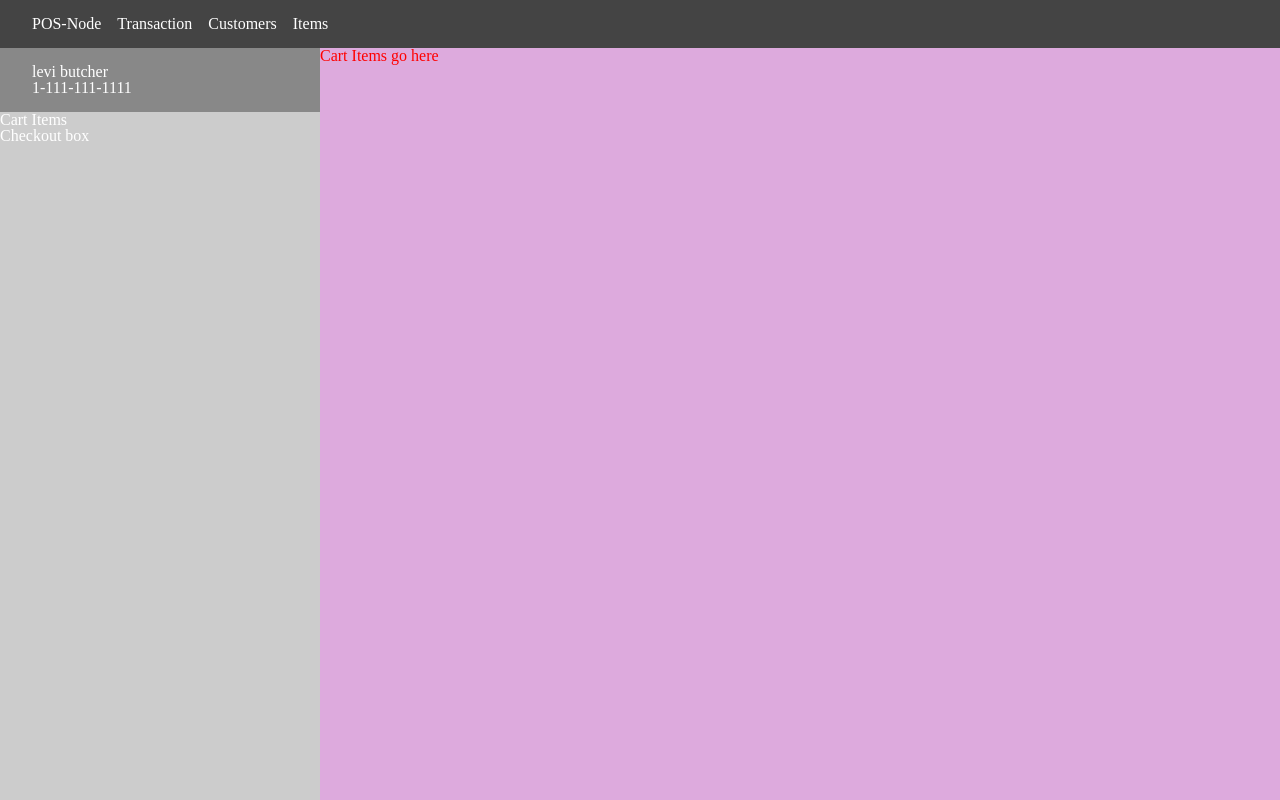
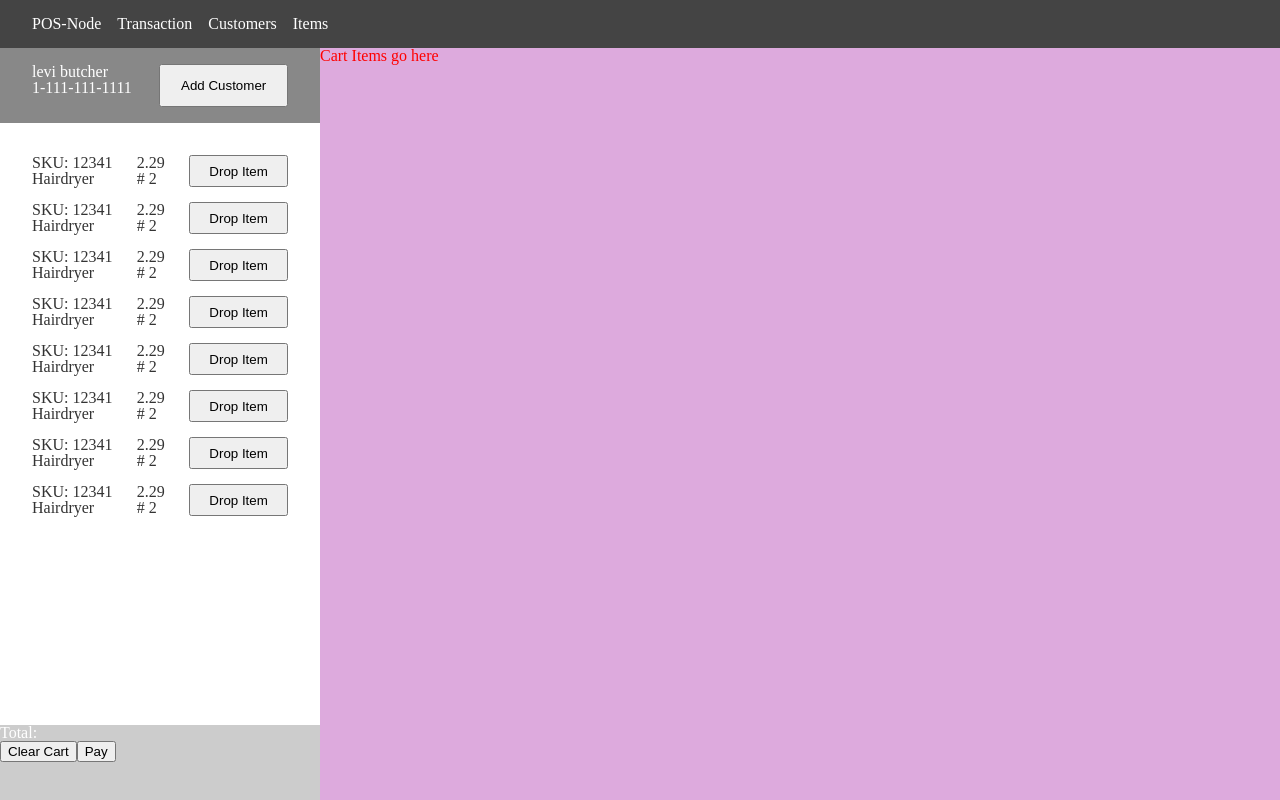
Before and after one commit to LeviButcher/pos-node, a Next.js app in the folder frontend/: page / in a window 1280 px wide. Built offline with nearby package versions, Linux system fonts and the light colour scheme.

Commit message:
Popup module for Cart

```diff
--- a/frontend/components/Cart.js
+++ b/frontend/components/Cart.js
@@ -1,10 +1,85 @@
 import styled from "styled-components";
 import CustomerDetails from "./CustomerDetails";
+
+const CartSection = styled.section`
+  height: 100%;
+  display: grid;
+  grid-template-rows: 10% 80% 10%;
+  grid-template-columns: auto;
+`;
+
+const CartContainer = styled.div`
+  height: 100%;
+  background: #fff;
+  color: #333;
+  overflow-y: auto;
+  padding: ${props => props.theme.padding};
+
+  & > div {
+    margin-bottom: 15px;
+  }
+`;
 
 const CartItems = [
   {
     sku: 12341,
-    description: "",
+    description: "Hairdryer",
+    picURL: "",
+    quantity: "2",
+    available: "4",
+    price: 2.29
+  },
+  {
+    sku: 12341,
+    description: "Hairdryer",
+    picURL: "",
+    quantity: "2",
+    available: "4",
+    price: 2.29
+  },
+  {
+    sku: 12341,
+    description: "Hairdryer",
+    picURL: "",
+    quantity: "2",
+    available: "4",
+    price: 2.29
+  },
+  {
+    sku: 12341,
+    description: "Hairdryer",
+    picURL: "",
+    quantity: "2",
+    available: "4",
+    price: 2.29
+  },
+  {
+    sku: 12341,
+    description: "Hairdryer",
+    picURL: "",
+    quantity: "2",
+    available: "4",
+    price: 2.29
+  },
+  {
+    sku: 12341,
+    description: "Hairdryer",
+    picURL: "",
+    quantity: "2",
+    available: "4",
+    price: 2.29
+  },
+  {
+    sku: 12341,
+    description: "Hairdryer",
+    picURL: "",
+    quantity: "2",
+    available: "4",
+    price: 2.29
+  },
+  {
+    sku: 12341,
+    description: "Hairdryer",
     picURL: "",
     quantity: "2",
     available: "4",
@@ -12,20 +87,41 @@ const CartItems = [
   }
 ];
 
-const CartItem = props => (
-  <div>
-    <h6>props.sku</h6>
-    <p>props.description</p>
-  </div>
+const CartItemContainer = styled.div`
+  display: grid;
+  grid-template-columns: auto auto auto;
+  grid-template-rows: auto;
+`;
+
+const CartItem = ({ item }) => (
+  <CartItemContainer>
+    <div>
+      <h6>SKU: {item.sku}</h6>
+      <p>{item.description}</p>
+    </div>
+    <div>
+      <p>{item.price}</p>
+      <p># {item.quantity}</p>
+    </div>
+    <button>Drop Item</button>
+  </CartItemContainer>
 );
 
 const Cart = () => {
   return (
-    <div>
+    <CartSection>
       <CustomerDetails />
-      <div>Cart Items</div>
-      <div>Checkout box</div>
-    </div>
+      <CartContainer>
+        {CartItems.map(item => (
+          <CartItem item={item} />
+        ))}
+      </CartContainer>
+      <div>
+        <p>Total: </p>
+        <button>Clear Cart</button>
+        <button>Pay</button>
+      </div>
+    </CartSection>
   );
 };
 
--- a/frontend/components/CustomerDetails.js
+++ b/frontend/components/CustomerDetails.js
@@ -1,17 +1,28 @@
 import styled from "styled-components";
+import Popup from "reactjs-popup";
 
 const CustomerBox = styled.div`
   background: #888;
-  display: grid;
   padding: calc(${props => props.theme.padding} / 2)
     ${props => props.theme.padding};
+  display: grid;
+  grid-template-columns: auto auto;
 `;
 
 const CustomerDetails = () => {
   return (
     <CustomerBox>
-      <h3>levi butcher</h3>
-      <h4>1-111-111-1111</h4>
+      <div>
+        <h3>levi butcher</h3>
+        <h4>1-111-111-1111</h4>
+      </div>
+      <Popup trigger={<button>Add Customer</button>} modal closeOnDocumentClick>
+        {close => (
+          <div>
+            <p>Hello there</p>
+          </div>
+        )}
+      </Popup>
     </CustomerBox>
   );
 };
--- a/frontend/package.json
+++ b/frontend/package.json
@@ -8,6 +8,7 @@
     "next": "^8.1.0",
     "react": "^16.8.6",
     "react-dom": "^16.8.6",
+    "reactjs-popup": "^1.3.2",
     "styled-components": "^4.2.0"
   },
   "devDependencies": {},
--- a/frontend/pages/index.js
+++ b/frontend/pages/index.js
@@ -16,8 +16,8 @@ const TwoPanel = styled.section`
 
 const Index = () => (
   <TwoPanel>
-    <SidePanel style={{ "grid-area": "side" }} />
-    <div style={{ "grid-area": "main" }}>
+    <SidePanel style={{ gridArea: "side" }} />
+    <div style={{ gridArea: "main" }}>
       <Title>Cart Items go here</Title>
     </div>
   </TwoPanel>
```
Also changed, not shown: 1 other file (tests, documents, lock files or other folders).
